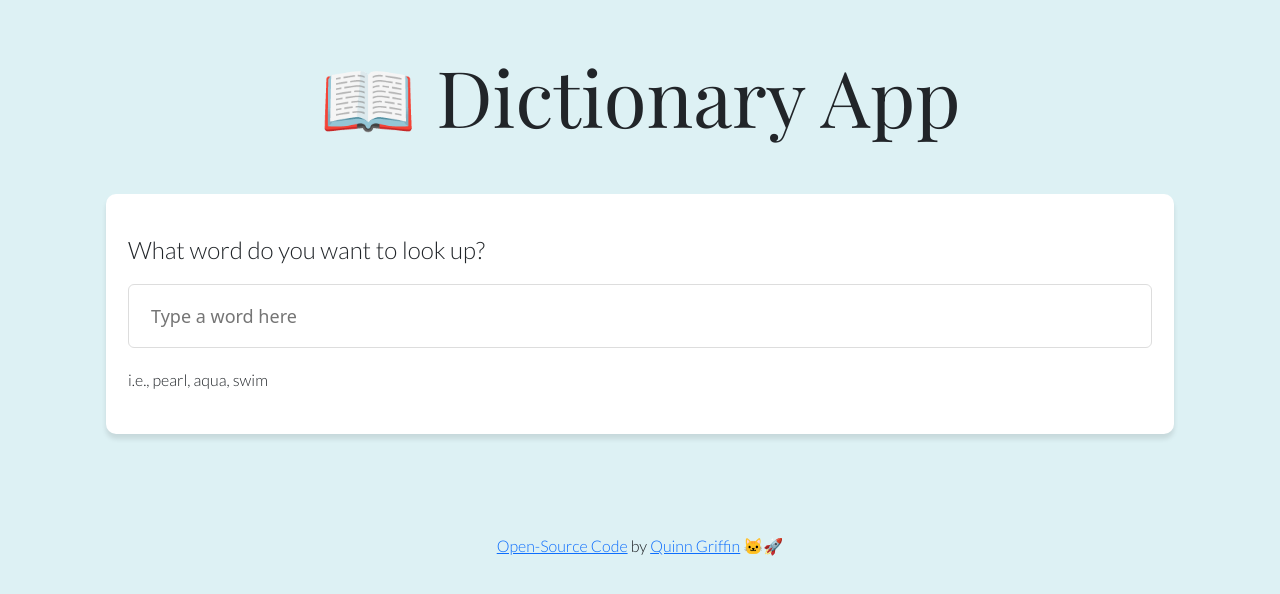
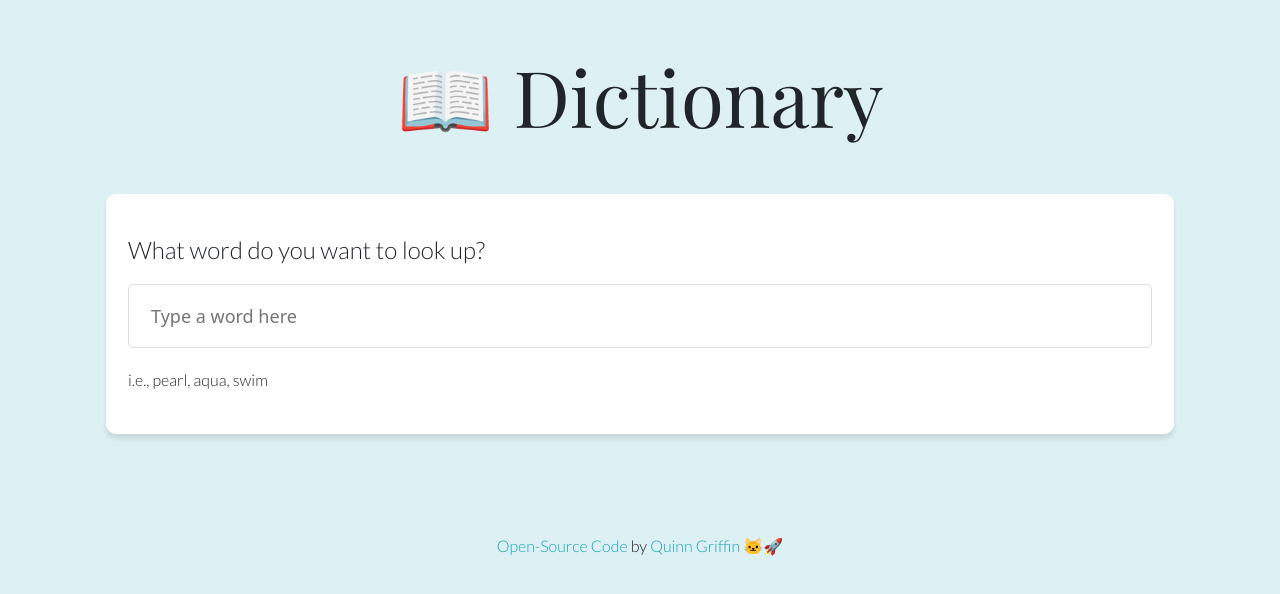
Before and after one commit to griffique/react-dictionary, a React (Create React App) app: page / in a window 1280 px wide. Shown: the top 594 px of the page. Built offline with nearby package versions, Linux system fonts and the light colour scheme; no server answers; a web font is replaced by a local one.

Commit message:
Styled footer and adjusted page title

```diff
--- a/src/App.css
+++ b/src/App.css
@@ -9,6 +9,18 @@ h3 {
   text-align: center;
 }
 .footer {
-  margin: 100px 0 0;
+  margin: 100px 0 50px;
   text-align: center;
 }
+.footer a {
+  font-weight: 400;
+  color: #17a2b8;
+
+  line-height: 17px;
+
+  text-decoration: none;
+}
+.footer a:hover {
+  text-decoration: underline;
+  transition: all 150ms ease-in-out;
+}
--- a/src/App.js
+++ b/src/App.js
@@ -5,7 +5,7 @@ function App() {
     <div className="container">
       <div className="App">
         <header className="App-header">
-          <h1>📖 Dictionary App </h1>
+          <h1>📖 Dictionary</h1>
         </header>
         <Dictionary />
         <footer className="footer">
--- a/src/Meaning.js
+++ b/src/Meaning.js
@@ -2,7 +2,6 @@ import React from "react";
 import "./Meaning.css";
 import Synonyms from "./Synonyms.js";
 export default function Meaning(props) {
-  console.log(props.meaning);
   return (
     <div className="meaning">
       <h2>{props.meaning.partOfSpeech}</h2>
--- a/src/Results.css
+++ b/src/Results.css
@@ -1,3 +1,4 @@
-.results h2 {
+.results .keyword {
   font-weight: bold;
+  font-size: 40px;
 }
--- a/src/Results.js
+++ b/src/Results.js
@@ -8,7 +8,7 @@ export default function Results(props) {
       <div className="results">
         {" "}
         <div className="div-section">
-          <h2>{props.results.word} </h2>
+          <h2 className="keyword">{props.results.word} </h2>
           {props.results.phonetics.map(function (phonetic, index) {
             return (
               <div key={index}>
```
